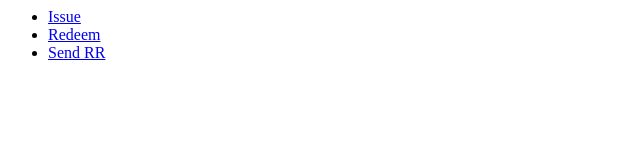
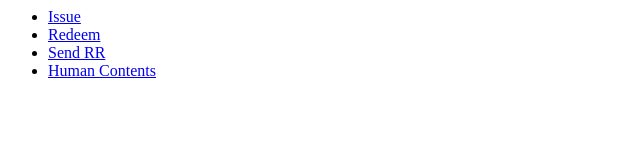
Before and after one commit to shigeki/shigeki.github.io, a plain HTML site: page tt/index.html in a window 1280 px wide. Shown: the whole page, without its empty margins (0-640 px from the left). Drawn offline with Linux system fonts and the light colour scheme.

Commit message:
add link to human_contents.html

```diff
--- a/tt/index.html
+++ b/tt/index.html
@@ -7,6 +7,7 @@
       <li> <a href="issue.html">Issue</a>
       <li> <a href="redeem.html">Redeem</a>
       <li> <a href="send_rr.html">Send RR</a>
+      <li> <a href="human_contents.html">Human Contents</a>
     </ul>
   <body>
 </html>
```
